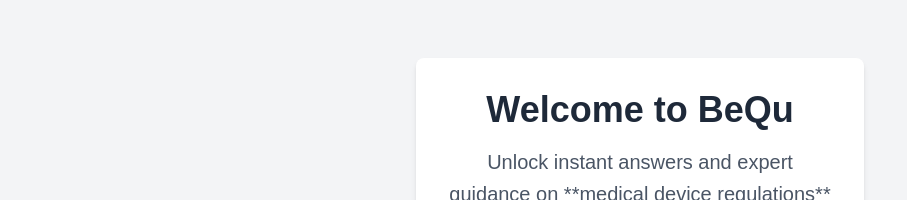
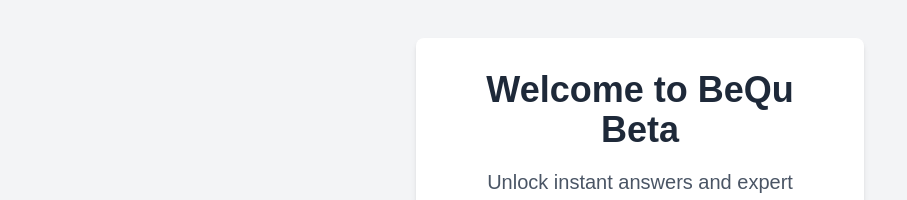
Before and after one commit to damfello/bequ-15, a Next.js app: page /login in a window 1280 px wide. Shown: the part 165-365 px from the top of the page, without its empty margins (0-907 px from the left). Built offline with nearby package versions, Linux system fonts and the light colour scheme; no server answers.

Commit message:
info login description

```diff
--- a/src/app/login/page.tsx
+++ b/src/app/login/page.tsx
@@ -47,11 +47,11 @@
       <div className="w-full max-w-md bg-white p-8 rounded-lg shadow-md">
         {/* Título principal */}
         <h1 className="text-3xl sm:text-4xl font-extrabold text-center text-gray-800 mb-4">
-          Welcome to BeQu
+          Welcome to BeQu Beta
         </h1>
         {/* Texto descriptivo más grande y con énfasis */}
         <p className="text-lg sm:text-xl text-center text-gray-600 mb-8 leading-relaxed">
-          Unlock instant answers and expert guidance on **medical device regulations** in Europe. <br/> Sign in or create your account to get started.
+          Unlock instant answers and expert guidance on medical device regulations in Europe. <br/> Sign in or create your account to get started.
         </p>
 
         {/* Render the AuthUI component */}
```
